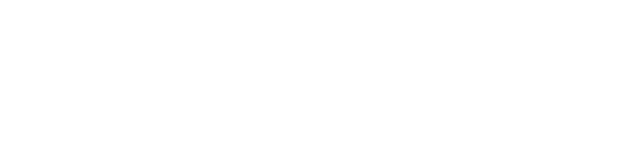
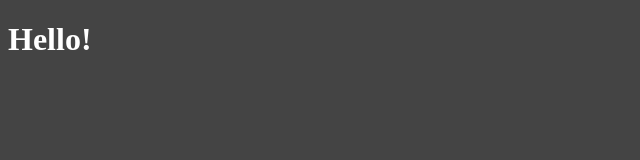
Before and after one commit to delfin4ik/LifeCell__Screen_Protection, a website: page dist/index.html in a window 1280 px wide. Shown: the whole page, without its empty margins (0-640 px from the left). Drawn offline with Linux system fonts and the light colour scheme.

Commit message:
bug with replacing scss in css has was fixed

```diff
--- a/scss/main.scss
+++ b/scss/main.scss
@@ -2,4 +2,5 @@ $primary-color: #444;
 
 body {
   background: $primary-color;
+  color: white;
 }
```
Also changed, not shown: package.json (+5 -3 lines), dist/css/main.css (added), dist/index.html, 1 other file.
